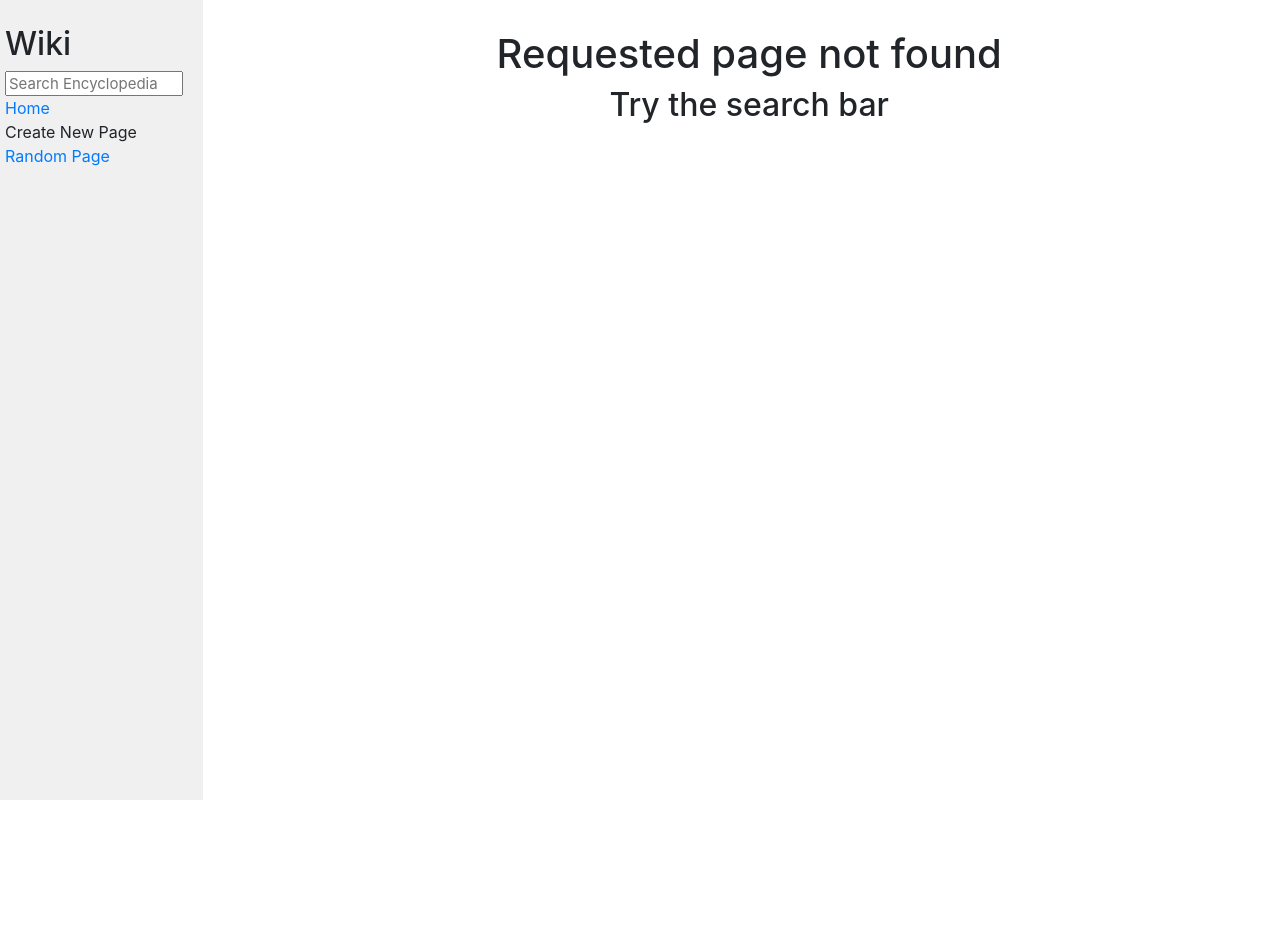
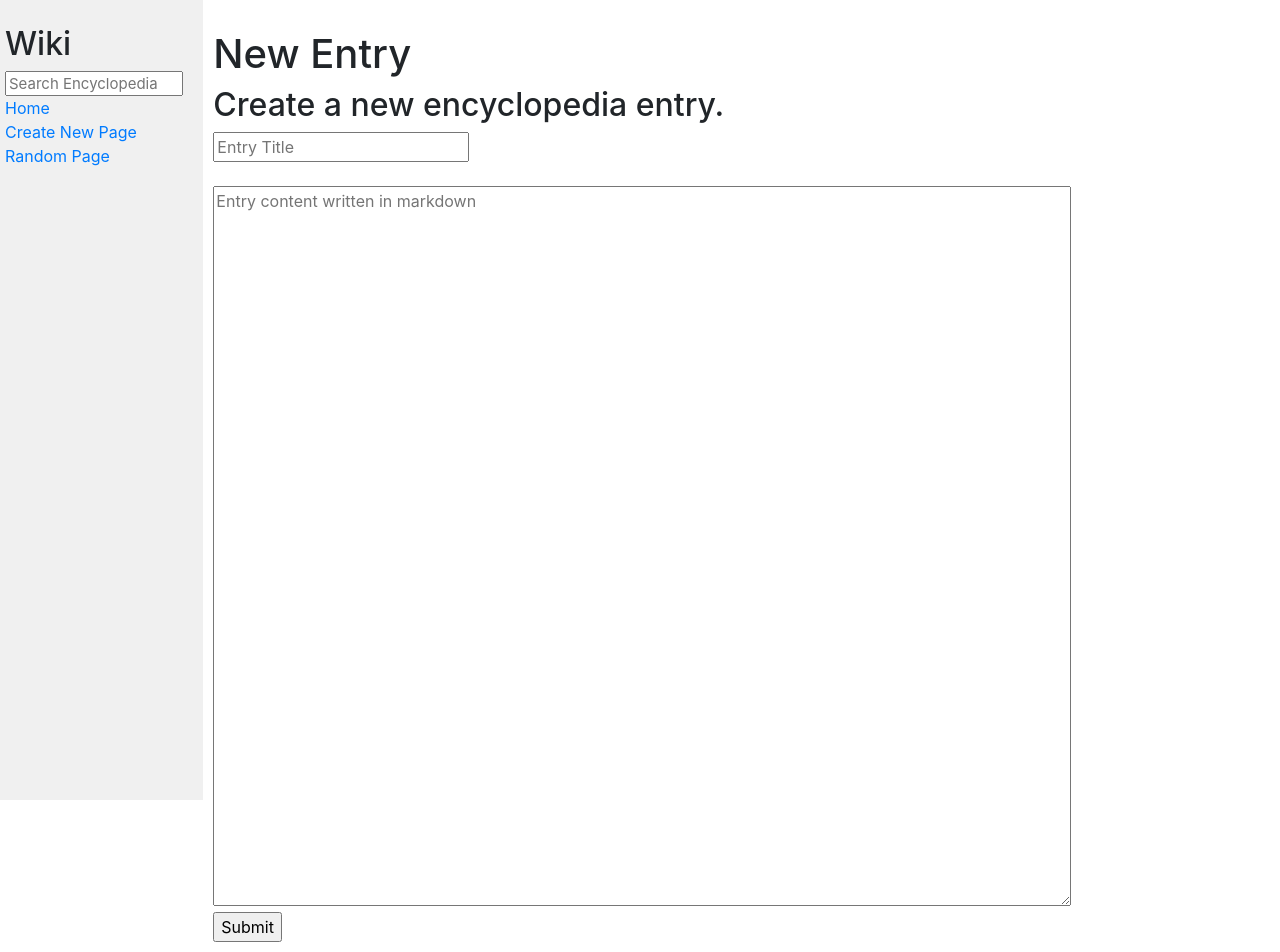
Before and after one commit to MaySally/wiki, a Django app: page /new in a window 1280 px wide. Before the commit the page ends 800 px from the top, so only its background shows below. Run offline with Django 3.2, Linux system fonts and the light colour scheme; some libraries are stand-ins or nearby versions.

Commit message:
New Entry Page Finshed

```diff
--- a/encyclopedia/templates/encyclopedia/layout.html
+++ b/encyclopedia/templates/encyclopedia/layout.html
@@ -19,7 +19,7 @@
                     <a href="{% url 'index' %}">Home</a>
                 </div>
                 <div>
-                    Create New Page
+                    <a href="{% url 'newpage' %}">Create New Page</a>
                 </div>
                 <div>
                     <a href="{% url 'random' %}">Random Page</a>
--- /dev/null
+++ b/encyclopedia/templates/encyclopedia/new_entry.html
@@ -0,0 +1,16 @@
+{% extends "encyclopedia/layout.html" %}
+
+{% block body %}
+
+    <h1>New Entry</h1>
+    <h2>Create a new encyclopedia entry.</h2>
+    <form action="{% url 'create_new' %}" method="POST">
+        {% csrf_token %}
+        <input type="text" name="entry_title" placeholder="Entry Title" >
+        <br>
+        <br>
+        <textarea name="entry_content" placeholder="Entry content written in markdown" rows="4" cols="50"></textarea>
+        <br>
+        <input type="submit" name="submitinfo">
+    </form>
+{% endblock %}
--- a/encyclopedia/urls.py
+++ b/encyclopedia/urls.py
@@ -6,4 +6,6 @@ urlpatterns = [
     path("", views.index, name="index"),
     path("search", views.search_entries, name="search"),
     path("random", views.random_entry, name="random"),
+    path("new", views.new_page, name="newpage"),
+    path("create_new", views.create_new, name="create_new"),
     path("<str:entry>", views.entry_title, name="entry_title")]
--- a/encyclopedia/views.py
+++ b/encyclopedia/views.py
@@ -1,9 +1,10 @@
-from django.shortcuts import render
+from django.shortcuts import render, redirect
 from django import forms
 
 from . import util
 import markdown
 import random
+import os
 
 
 def index(request):
@@ -33,7 +34,7 @@ def search_entries(request):
 
     for entry in entries:
         if entry.lower() == search.lower():
-            return entry_title(request, entry)
+            return redirect("entry_title", entry)
         elif search.lower() in entry.lower():
             search_results.append(entry)
 
@@ -42,4 +43,21 @@ def search_entries(request):
 def random_entry(request):
     entries = util.list_entries()
     entry = random.choice(entries)
-    return entry_title(request, entry)
+    return redirect("entry_title", entry)
+
+def new_page(request):
+    return render(request, "encyclopedia/new_entry.html")
+
+def create_new(request):
+    content = request.POST.get("entry_content", "")
+    title = request.POST.get("entry_title", "")
+    file_title = title.replace(" ", "")
+    file_path = (f"entries/{file_title}.md")
+
+    if os.path.isfile(file_path):
+        return render(request, "encyclopedia/create_entry_error.html")
+
+    else:
+        file = open(file_path, 'w')
+        file.write(f"# {title}\n{content}")
+        return redirect("entry_title", file_title)
```
Also changed, not shown: encyclopedia/templates/encyclopedia/create_entry_error.html (added, +8 -0 lines), entries/JavaScript.md (added, +6 -0 lines), entries/React.md (added, +2 -0 lines), entries/.md (added).
